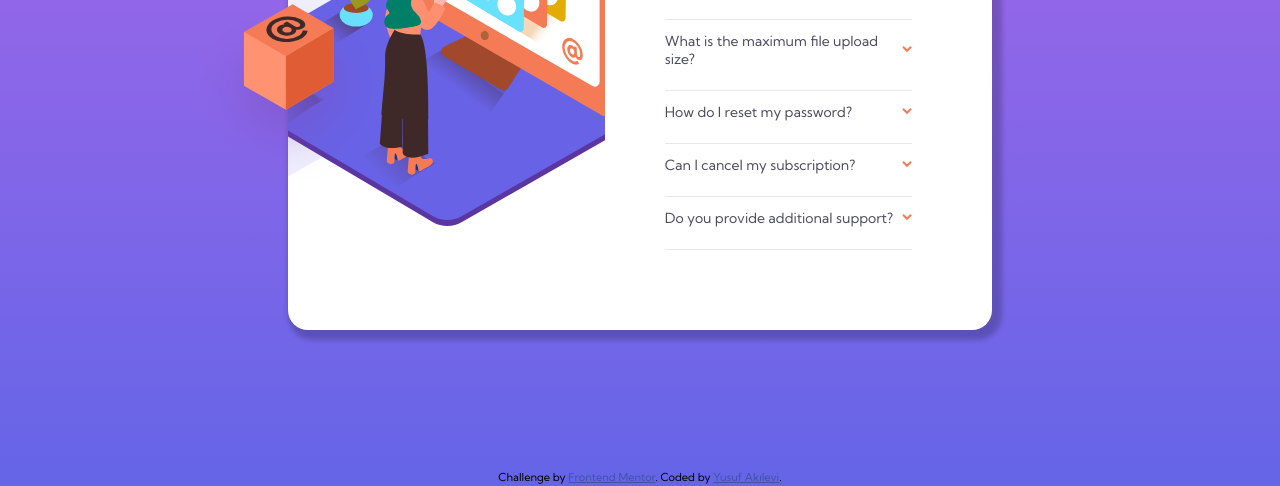
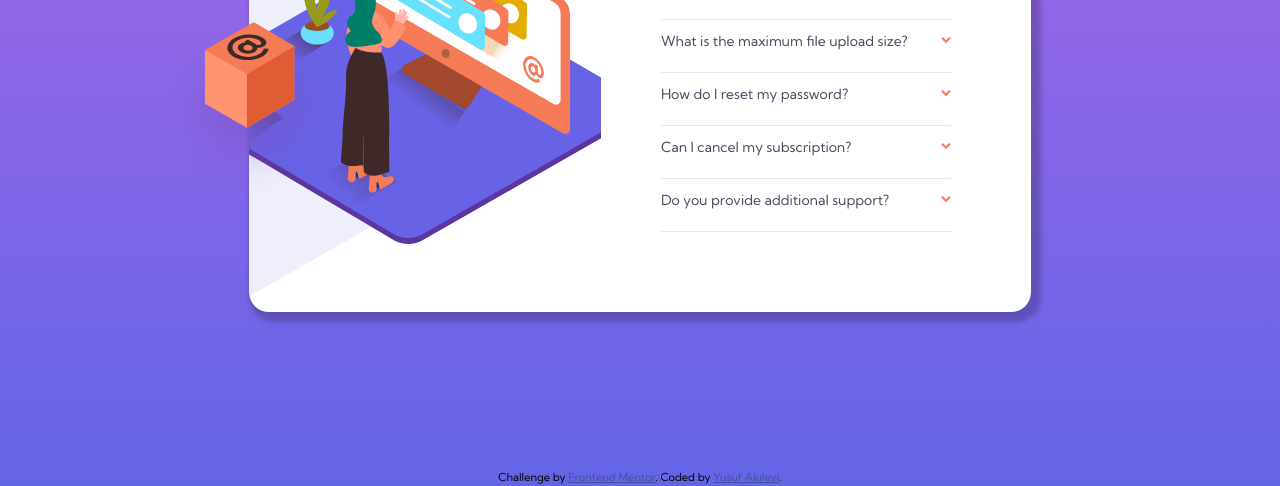
Before and after one commit to YusufAkilevi/FAQ-Accordion-Card-Frontend-Mentor, a plain HTML site: page index.html in a window 1280 px wide. Shown: the part 314-800 px from the top of the page. Drawn offline with Linux system fonts and the light colour scheme.

Commit message:
Fourth commit

```diff
--- a/style.css
+++ b/style.css
@@ -52,7 +52,7 @@ footer {
 .accordion {
   background-color: #fff;
   position: relative;
-  width: 55%;
+  width: 61.1%;
   border-radius: 2rem;
   box-shadow: 5px 5px 5px 5px rgba(0, 0, 0, 0.2);
   display: grid;
```
